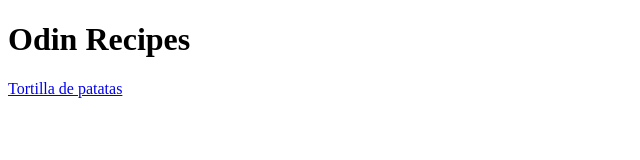
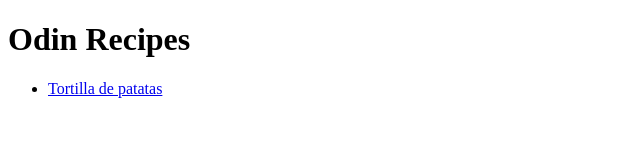
Before and after one commit to jjcasado9/odin-recipes, a plain HTML site: page index.html in a window 1280 px wide. Shown: the whole page, without its empty margins (0-640 px from the left). Drawn offline with Linux system fonts and the light colour scheme.

Commit message:
update main page

```diff
--- a/index.html
+++ b/index.html
@@ -6,5 +6,8 @@
     <h1>
         Odin Recipes
     </h1>
-    <a href="recipes/tortillapatatas.html"> Tortilla de patatas</a>
+    <ul>
+        <li><a href="recipes/tortillapatatas.html"> Tortilla de patatas</a></li>
+    </ul>
+
 </body>
```
